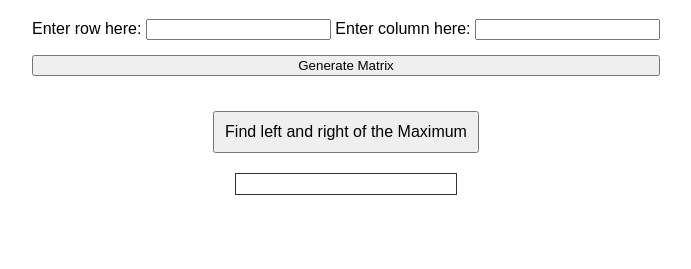
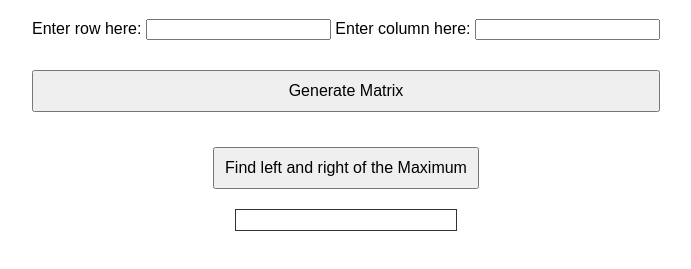
Before and after one commit to Nidhi-411/Tech-Task-1, a plain HTML site: page index.html in a window 1280 px wide. Shown: the part 69-338 px from the top of the page, without its empty margins (294-985 px from the left). Drawn offline with Linux system fonts and the light colour scheme.

Commit message:
Update style.css

```diff
--- a/style.css
+++ b/style.css
@@ -15,15 +15,13 @@ body {
 
   .matrix-row {
     display: flex;
-
   }
 
   #notification {
     position: fixed;
     top: 20;
     left: 0;
-
-    padding: 1em;
+   padding: 1em;
     background-color: #ffdddd;
     color: #d8000c;
     text-align: center;
@@ -54,6 +52,13 @@ body {
     margin-top: 15px;
     padding: 10px;
     font-size: 1em;
+    cursor: pointer;
+
+  }
+
+  button:hover{
+    color: #1a4a20;
+
   }
 
 
@@ -72,6 +77,13 @@ body {
     gap: 15px;
   }
 
-  /* .submitRowcol{
+  .submitRowcol:hover{
+    color: #1a4a20;
+  }
 
-  } */
+  .submitRowcol{
+    margin-top: 15px;
+    padding: 10px;
+    font-size: 1em;
+    cursor: pointer;
+  }
```
